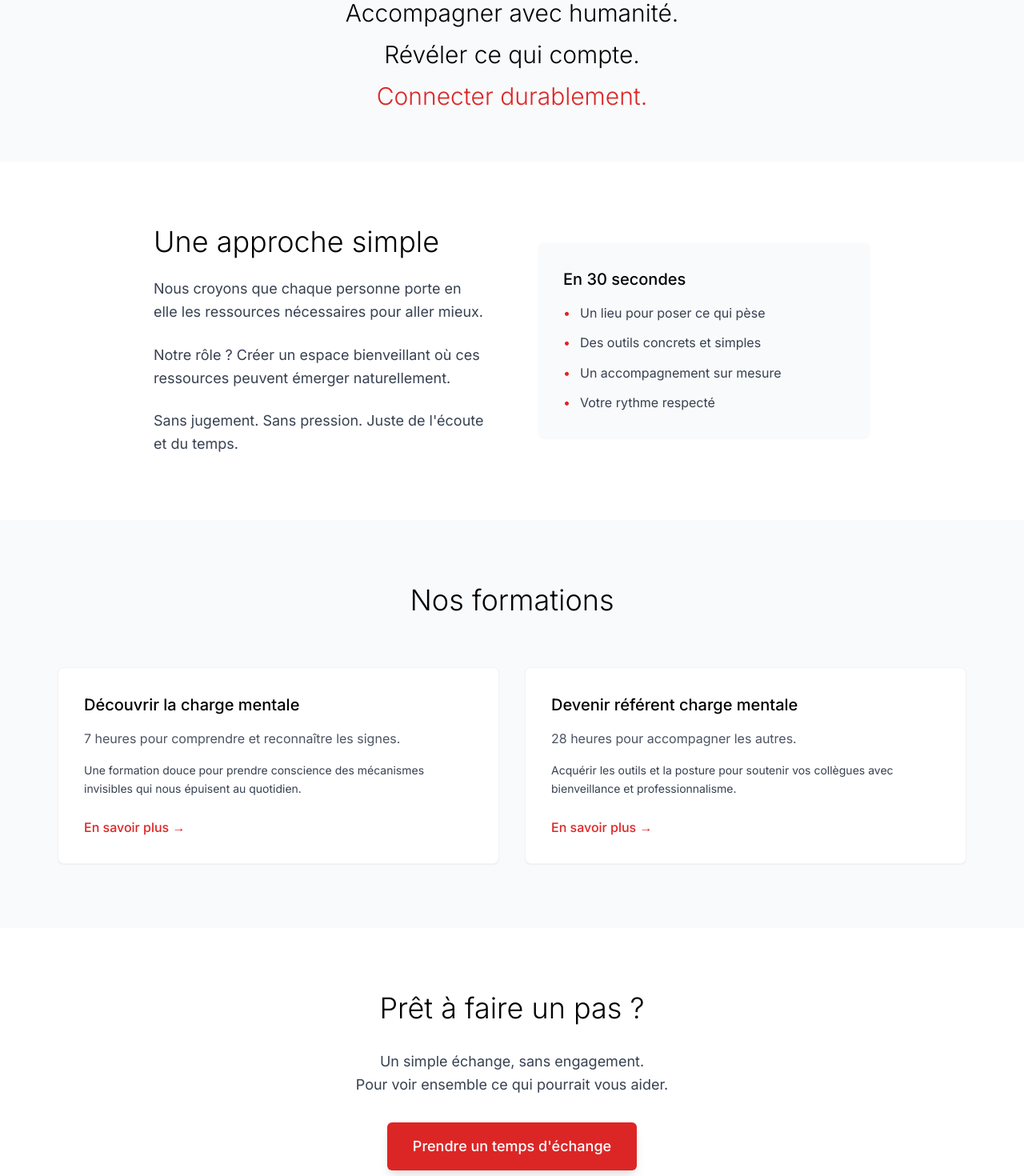
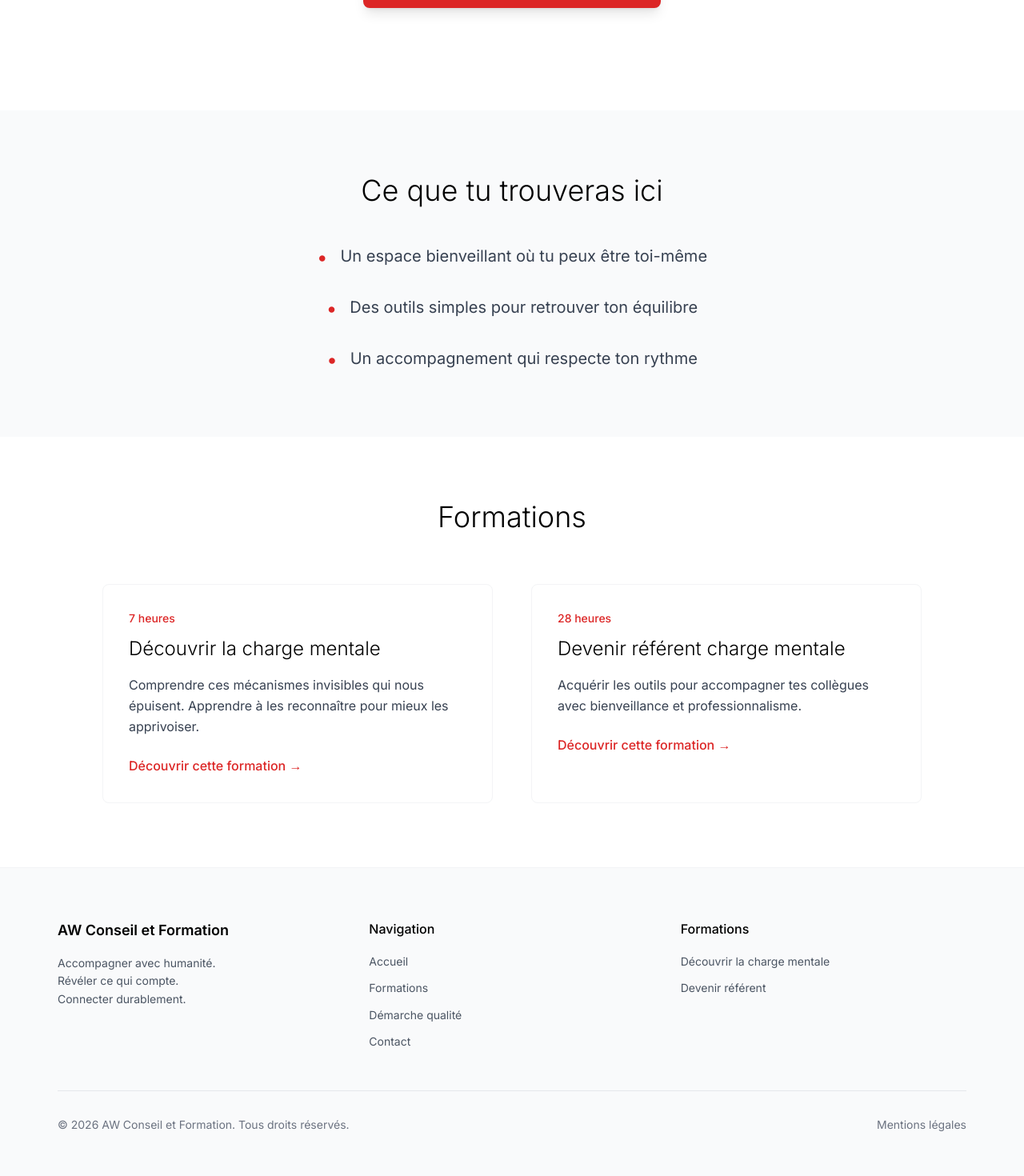
Before and after one commit to WADIH-13/aw-conseil-formation-website, a Next.js app: page / in a window 1280 px wide. Shown: the part 717-2187 px from the top of the page at 80% size. Built offline with nearby package versions, Linux system fonts and the light colour scheme.

Commit message:
Improve homepage with ultra-simple, human and calm approach

```diff
--- a/app/page.tsx
+++ b/app/page.tsx
@@ -4,20 +4,30 @@ export default function Home() {
   return (
     <div className="bg-white">
       {/* Hero Section */}
-      <section className="py-20 md:py-32">
+      <section className="py-24 md:py-32">
         <div className="container-custom">
           <div className="max-w-4xl mx-auto text-center">
-            <h1 className="text-4xl md:text-6xl font-light text-black mb-8 leading-tight">
-              Un espace pour respirer
+            <h1 className="text-5xl md:text-6xl font-light text-black mb-16 leading-tight">
+              AW Conseil et Formation
             </h1>
-            <p className="text-xl md:text-2xl text-gray-600 mb-12 leading-relaxed">
-              Quand la vie professionnelle pèse trop lourd.<br />
-              Quand tout s'accumule.<br />
-              Il existe un chemin vers plus de sérénité.
-            </p>
+
+            {/* Signature */}
+            <div className="text-2xl md:text-3xl font-light text-black mb-16 space-y-2 leading-relaxed">
+              <p>Accompagner avec humanité.</p>
+              <p>Révéler ce qui compte.</p>
+              <p className="text-aw-red">Connecter durablement.</p>
+            </div>
+
+            {/* Message d'accueil */}
+            <div className="text-xl md:text-2xl text-gray-600 mb-12 leading-relaxed max-w-3xl mx-auto">
+              <p className="mb-4">Quand tout devient trop lourd, il existe un espace pour respirer.</p>
+              <p>Un lieu où poser ce qui pèse, à votre rythme.</p>
+            </div>
+
+            {/* CTA Principal */}
             <Link
               href="/contact"
-              className="inline-flex items-center justify-center px-8 py-4 text-lg font-medium text-white bg-aw-red hover:bg-red-700 rounded-md transition-colors shadow-lg"
+              className="inline-flex items-center justify-center px-12 py-4 text-xl font-medium text-white bg-aw-red hover:bg-red-700 rounded-lg transition-colors shadow-lg"
             >
               Prendre un temps d'échange
             </Link>
@@ -25,134 +35,78 @@ export default function Home() {
         </div>
       </section>
 
-      {/* Signature Section */}
-      <section className="py-16 bg-gray-50">
+      {/* Ce que tu trouveras ici */}
+      <section className="py-20 bg-gray-50">
         <div className="container-custom">
           <div className="max-w-3xl mx-auto text-center">
-            <div className="text-2xl md:text-3xl font-light text-black space-y-4 leading-relaxed">
-              <p>Accompagner avec humanité.</p>
-              <p>Révéler ce qui compte.</p>
-              <p className="text-aw-red">Connecter durablement.</p>
-            </div>
-          </div>
-        </div>
-      </section>
-
-      {/* About Section */}
-      <section className="py-20">
-        <div className="container-custom">
-          <div className="max-w-4xl mx-auto">
-            <div className="grid grid-cols-1 md:grid-cols-2 gap-16 items-center">
-              <div>
-                <h2 className="text-3xl md:text-4xl font-light text-black mb-6">
-                  Une approche simple
-                </h2>
-                <p className="text-lg text-gray-700 mb-6 leading-relaxed">
-                  Nous croyons que chaque personne porte en elle les ressources nécessaires pour aller mieux.
-                </p>
-                <p className="text-lg text-gray-700 mb-6 leading-relaxed">
-                  Notre rôle ? Créer un espace bienveillant où ces ressources peuvent émerger naturellement.
-                </p>
-                <p className="text-lg text-gray-700 leading-relaxed">
-                  Sans jugement. Sans pression. Juste de l'écoute et du temps.
-                </p>
+            <h2 className="text-3xl md:text-4xl font-light text-black mb-12">
+              Ce que tu trouveras ici
+            </h2>
+            <div className="space-y-8">
+              <div className="flex items-start justify-center">
+                <span className="text-aw-red text-2xl mr-4">•</span>
+                <p className="text-xl text-gray-700 text-left">Un espace bienveillant où tu peux être toi-même</p>
               </div>
-              <div className="bg-gray-50 p-8 rounded-lg">
-                <h3 className="text-xl font-medium text-black mb-4">
-                  En 30 secondes
-                </h3>
-                <ul className="space-y-3 text-gray-700">
-                  <li className="flex items-start">
-                    <span className="text-aw-red mr-3">•</span>
-                    <span>Un lieu pour poser ce qui pèse</span>
-                  </li>
-                  <li className="flex items-start">
-                    <span className="text-aw-red mr-3">•</span>
-                    <span>Des outils concrets et simples</span>
-                  </li>
-                  <li className="flex items-start">
-                    <span className="text-aw-red mr-3">•</span>
-                    <span>Un accompagnement sur mesure</span>
-                  </li>
-                  <li className="flex items-start">
-                    <span className="text-aw-red mr-3">•</span>
-                    <span>Votre rythme respecté</span>
-                  </li>
-                </ul>
+              <div className="flex items-start justify-center">
+                <span className="text-aw-red text-2xl mr-4">•</span>
+                <p className="text-xl text-gray-700 text-left">Des outils simples pour retrouver ton équilibre</p>
+              </div>
+              <div className="flex items-start justify-center">
+                <span className="text-aw-red text-2xl mr-4">•</span>
+                <p className="text-xl text-gray-700 text-left">Un accompagnement qui respecte ton rythme</p>
               </div>
             </div>
           </div>
         </div>
       </section>
 
-      {/* Formations Section */}
-      <section className="py-20 bg-gray-50">
+      {/* Formations */}
+      <section className="py-20">
         <div className="container-custom">
-          <div className="max-w-6xl mx-auto">
+          <div className="max-w-5xl mx-auto">
             <h2 className="text-3xl md:text-4xl font-light text-black text-center mb-16">
-              Nos formations
+              Formations
             </h2>
-            <div className="grid grid-cols-1 md:grid-cols-2 gap-8">
-              <div className="bg-white p-8 rounded-lg shadow-sm border border-gray-100 hover:shadow-md transition-shadow">
-                <h3 className="text-xl font-medium text-black mb-4">
+            <div className="grid grid-cols-1 md:grid-cols-2 gap-12">
+              {/* Formation 7h */}
+              <div className="bg-white border border-gray-100 p-8 rounded-lg hover:shadow-lg transition-shadow">
+                <div className="text-sm text-aw-red font-medium mb-3">7 heures</div>
+                <h3 className="text-2xl font-light text-black mb-4">
                   Découvrir la charge mentale
                 </h3>
-                <p className="text-gray-600 mb-4">
-                  7 heures pour comprendre et reconnaître les signes.
-                </p>
-                <p className="text-gray-700 mb-6 text-sm leading-relaxed">
-                  Une formation douce pour prendre conscience des mécanismes invisibles qui nous épuisent au quotidien.
+                <p className="text-gray-700 mb-6 leading-relaxed">
+                  Comprendre ces mécanismes invisibles qui nous épuisent.
+                  Apprendre à les reconnaître pour mieux les apprivoiser.
                 </p>
                 <Link
                   href="/formations/decouvrir-charge-mentale"
-                  className="text-aw-red hover:text-red-700 font-medium transition-colors"
+                  className="inline-flex items-center text-aw-red hover:text-red-700 font-medium transition-colors"
                 >
-                  En savoir plus →
+                  Découvrir cette formation →
                 </Link>
               </div>
 
-              <div className="bg-white p-8 rounded-lg shadow-sm border border-gray-100 hover:shadow-md transition-shadow">
-                <h3 className="text-xl font-medium text-black mb-4">
+              {/* Formation 28h */}
+              <div className="bg-white border border-gray-100 p-8 rounded-lg hover:shadow-lg transition-shadow">
+                <div className="text-sm text-aw-red font-medium mb-3">28 heures</div>
+                <h3 className="text-2xl font-light text-black mb-4">
                   Devenir référent charge mentale
                 </h3>
-                <p className="text-gray-600 mb-4">
-                  28 heures pour accompagner les autres.
-                </p>
-                <p className="text-gray-700 mb-6 text-sm leading-relaxed">
-                  Acquérir les outils et la posture pour soutenir vos collègues avec bienveillance et professionnalisme.
+                <p className="text-gray-700 mb-6 leading-relaxed">
+                  Acquérir les outils pour accompagner tes collègues
+                  avec bienveillance et professionnalisme.
                 </p>
                 <Link
                   href="/formations/devenir-referent"
-                  className="text-aw-red hover:text-red-700 font-medium transition-colors"
+                  className="inline-flex items-center text-aw-red hover:text-red-700 font-medium transition-colors"
                 >
-                  En savoir plus →
+                  Découvrir cette formation →
                 </Link>
               </div>
             </div>
           </div>
         </div>
       </section>
-
-      {/* CTA Section */}
-      <section className="py-20">
-        <div className="container-custom">
-          <div className="max-w-3xl mx-auto text-center">
-            <h2 className="text-3xl md:text-4xl font-light text-black mb-8">
-              Prêt à faire un pas ?
-            </h2>
-            <p className="text-lg text-gray-700 mb-8 leading-relaxed">
-              Un simple échange, sans engagement.<br />
-              Pour voir ensemble ce qui pourrait vous aider.
-            </p>
-            <Link
-              href="/contact"
-              className="inline-flex items-center justify-center px-8 py-4 text-lg font-medium text-white bg-aw-red hover:bg-red-700 rounded-md transition-colors shadow-lg"
-            >
-              Prendre un temps d'échange
-            </Link>
-          </div>
-        </div>
-      </section>
     </div>
   )
 }
```
